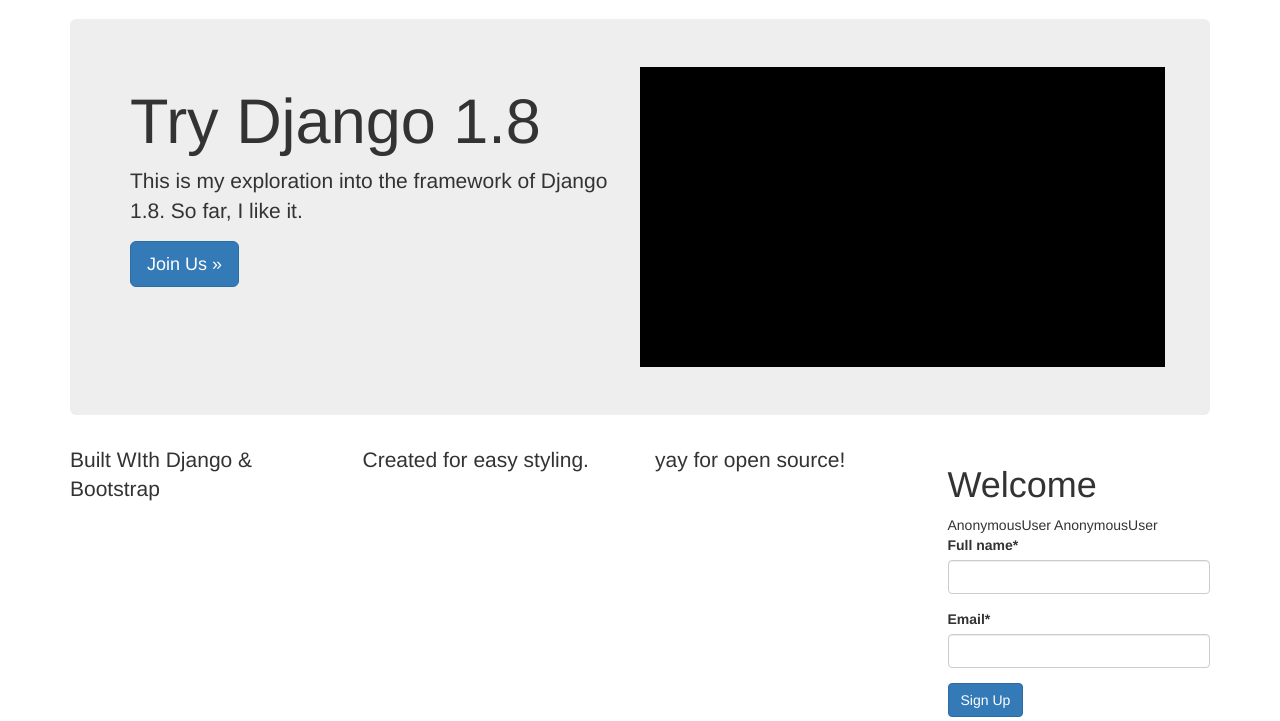
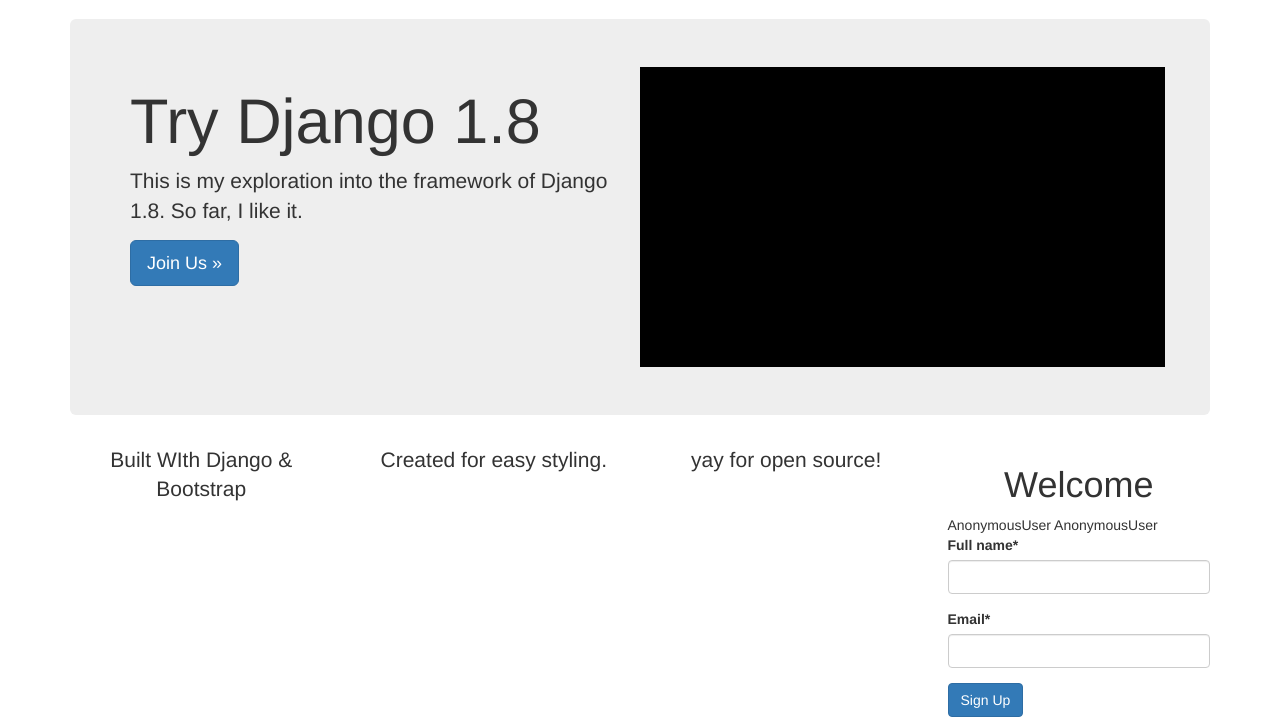
Before and after one commit to eltonc8/django_project, a Django app: page / in a window 1280 px wide. Shown: the part 51-772 px from the top of the page. Run offline with Django 3.2, Linux system fonts and the light colour scheme; some libraries are stand-ins or nearby versions.

Commit message:
add custom style

```diff
--- /dev/null
+++ b/static_in_pro/our_static/css/custom.css
@@ -0,0 +1,4 @@
+
+.text-align-center {
+  text-align: center;
+}
--- a/templates/base.html
+++ b/templates/base.html
@@ -13,6 +13,10 @@
     <title>{% block head_title %}Django Project Demo{% endblock %}</title>
 
     {% include 'head_css.html' %}
+
+    <style>
+    {% block style %}{% endblock %}
+    </style>
 
   </head>
 
--- a/templates/head_css.html
+++ b/templates/head_css.html
@@ -7,6 +7,7 @@
     <!-- Custom styles for this template -->
     <!-- <link href="navbar-static-top.css" rel="stylesheet"> -->
     <link href="{% static 'css/navbar-static-top.css' %}" rel="stylesheet">
+    <link href="{% static 'css/custom.css' %}" rel="stylesheet">
 
     <!-- Just for debugging purposes. Don't actually copy these 2 lines! -->
     <!--[if lt IE 9]><script src="../../assets/js/ie8-responsive-file-warning.js"></script><![endif]-->
--- a/templates/home.html
+++ b/templates/home.html
@@ -3,11 +3,17 @@
 
 {% block head_title %}Welcome | {{ block.super }}{% endblock %}
 
+<style>
+{% block style %}
+
+{% endblock %}
+</style>
+
 {% block jumbotron_content %}
 <div class="row">
   <div class='col-sm-6'>
     <h1>Try Django 1.8</h1>
-    <p>This is my exploration into the framework of Django 1.8. So far, I like it.</p>
+    <p class="lead">This is my exploration into the framework of Django 1.8. So far, I like it.</p>
     <p>
       <a class="btn btn-lg btn-primary" href="" role="button">Join Us &raquo;</a>
     </p>
@@ -28,7 +34,7 @@
 
 <div class="row">
   <div class="col-sm-3 pull-right">
-    <h1>{{ template_title }}</h1>
+    <h1 class="text-align-center">{{ template_title }}</h1>
 
     {{ user }}
 
@@ -41,17 +47,17 @@
 
   </div>
   <div class='col-sm-3'>
-    <p class="lead">
+    <p class="lead text-align-center">
        Built WIth Django &amp; Bootstrap
     </p>
   </div>
   <div class='col-sm-3'>
-    <p class="lead">
+    <p class="lead text-align-center">
        Created for easy styling.
     </p>
   </div>
   <div class='col-sm-3'>
-    <p class="lead">
+    <p class="lead text-align-center">
        yay for open source!
     </p>
   </div>
```
